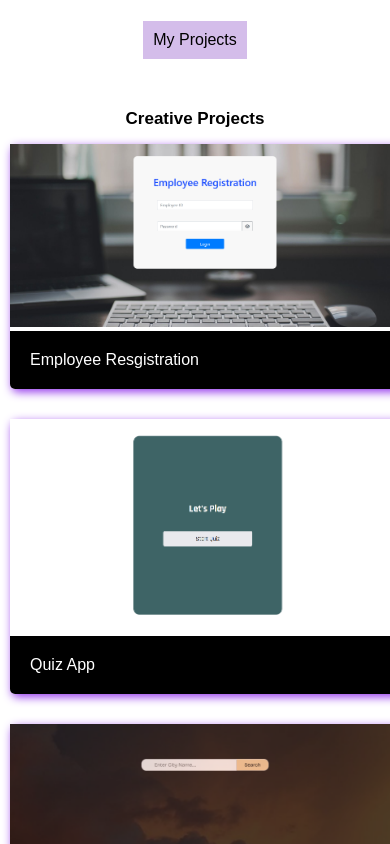
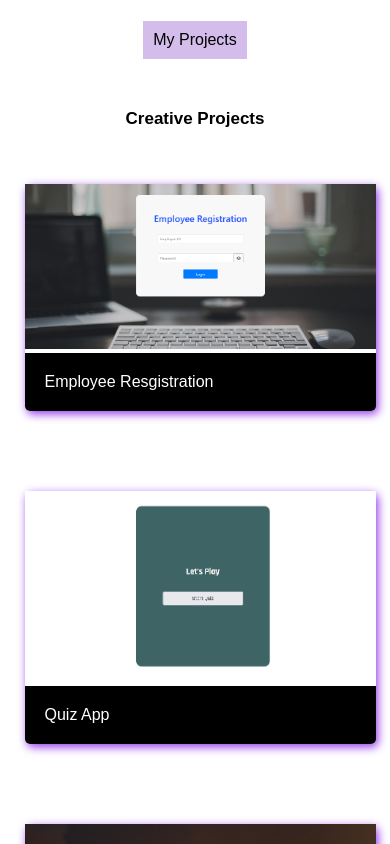
Before and after one commit to HauSianCing/my-portfolio, a React (Create React App) app: page / in a window 390 px wide. Shown: the part 900-1744 px from the top of the page. Built offline with nearby package versions, Linux system fonts and the light colour scheme; some icons are missing.

Commit message:
align project card

```diff
--- a/src/pages/Projects.css
+++ b/src/pages/Projects.css
@@ -37,6 +37,7 @@
     width: 400px;
     margin: 0;
     margin-left: 10px;
+    margin-top: 50px;
     border: none;
     border-radius: 5px;
     transition: 0.3s;
@@ -57,11 +58,10 @@
 }
 
 .project {
-    padding-top: 100px;
     display: flex;
     flex-wrap: wrap;
     align-items: center;
-    justify-content: space-between;
+    justify-content: space-evenly;
 }
 
 .link a {
@@ -84,15 +84,15 @@
     }
 
     .projectCard {
-        width: 100%;
+        width: 90%;
         margin-bottom: 30px;
         box-shadow: 2px 3px 10px #9437ec;
         border-radius: 5px;
     }
 
     .project {
-        display: block;
-        padding: 10px 0;
+        margin: 0;
+        padding: 0;
     }
 
     .projectHeader {
@@ -117,7 +117,7 @@
     }
 
     .projectCard {
-        width: auto;
+        width: 90%;
         box-shadow: 2px 3px 10px #9437ec;
         border-radius: 5px;
         margin-bottom: 100px;
```
